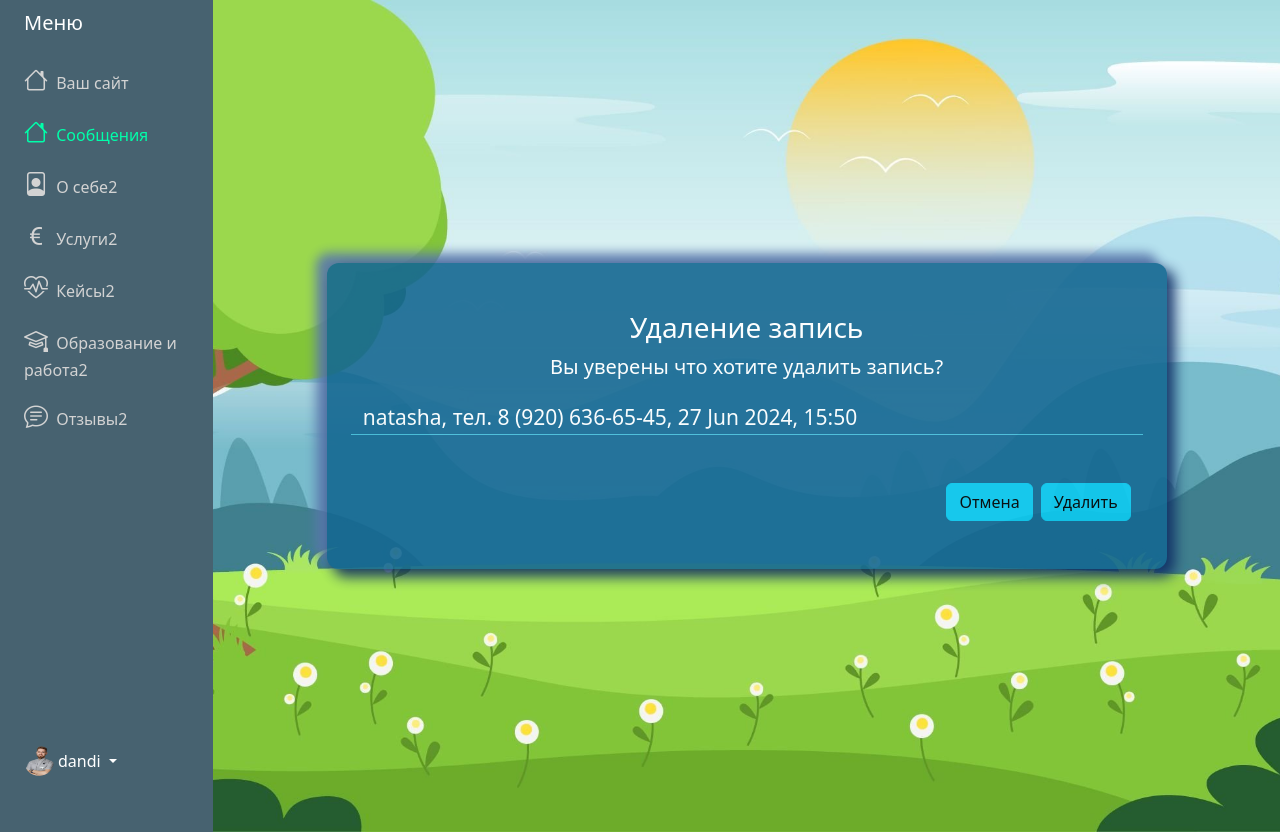
After one commit to DanDi33/doctor_site_hw, a Django app: page /adminPanel/message/delete/3 in a window 1280 px wide. The commit adds this page. Run offline with Django 5.2, Linux system fonts and the light colour scheme; a user stored in the database is signed in; data comes from the database, SQL or seed files in the repository; both versions use the stored data as it was after the commit.

Commit message:
28.06.24

```diff
--- /dev/null
+++ b/web/adminPanel/templates/adminPanel/message_confirm_delete.html
@@ -0,0 +1,42 @@
+{% extends "adminPanel/base.html" %}
+{% block content %}
+<style>
+    .admin-panel-body {
+        background-image: url('/media/fon-admin-about.jpg');
+        background-repeat: no-repeat;
+        background-size: cover;
+        background-position: center;
+    }
+</style>
+<div class="container vh-100 d-flex align-items-center">
+    <div id="innerPage">
+        <form method="post" class="form-contact">
+            {% csrf_token %}
+            <div class="row align-items-center justify-content-center">
+
+                <div class="col-12 text-white px-5 pt-5">
+
+                    <div class="lead text-center">
+                        <h3>Удаление запись</h3>
+                        <p class="text-center">Вы уверены что хотите удалить запись?</p>
+                    </div>
+                    <div class="row mt-2" style="border-bottom: 1px solid #45bdd9;">
+                        <div class="col-12 fs-4">
+
+                            <small>{{ message.name }}, тел. {{ message.phone}}, {{ message.created_at|date:"d M Y, H:i"}}</small>
+
+                        </div>
+                    </div>
+
+                    <div class="d-grid gap-2 d-md-flex justify-content-md-end pt-5 pb-5">
+                        <a href="{% url 'messages' %}" class="btn btn-info">Отмена</a>
+                        <input type="submit" class="btn btn-info" value="Удалить">
+                    </div>
+                </div>
+            </div>
+        </form>
+    </div>
+</div>
+
+
+{% endblock content%}
--- a/web/adminPanel/templates/adminPanel/messages.html
+++ b/web/adminPanel/templates/adminPanel/messages.html
@@ -40,7 +40,7 @@
                             <div class="task-controls col-3 card-text d-flex">
                                 <a class="edit px-2 ms-auto" href="{% url 'update-message' post.id %}">
                                     <i class="bi bi-pencil-square"></i></a>
-                                <a class="edit px-2" href="#"><i class="bi bi-trash"></i></a>
+                                <a class="edit px-2" href="{% url 'delete-message' post.id %}"><i class="bi bi-trash"></i></a>
                             </div>
                         </div>
                     </li>
--- a/web/adminPanel/urls.py
+++ b/web/adminPanel/urls.py
@@ -2,6 +2,7 @@ from django.urls import path
 from .views import profile
 from .views import (MessagesView,
                     UpdateMessageView,
+                    DeleteMessageView,
                     MyAboutView,
                     MyEdAndWorkView,
                     CreatePostEdAndWorkView,
@@ -18,6 +19,7 @@ from .views import (MessagesView,
 urlpatterns = [
     path('adminPanel/messages/', MessagesView.as_view(), name="messages"),
     path('adminPanel/message/update/<int:pk>', UpdateMessageView.as_view(), name="update-message"),
+    path('adminPanel/message/delete/<int:pk>', DeleteMessageView.as_view(), name="delete-message"),
 
     path('adminPanel/about/', MyAboutView.as_view(), name="about"),
 
--- a/web/adminPanel/views.py
+++ b/web/adminPanel/views.py
@@ -60,6 +60,21 @@ class UpdateMessageView(LoginRequiredMixin,UpdateView):
         context['active'] = 'messages'
         context['menu'] = request_menu(self.request)
         return context
+
+class DeleteMessageView(LoginRequiredMixin,DeleteView):
+    model = Message
+    success_url = reverse_lazy('messages')
+
+    def form_valid(self, form):
+        messages.success(self.request, "Сообщение успешно удалено.")
+        return super(DeleteMessageView, self).form_valid(form)
+
+    def get_context_data(self, **kwargs):
+        context = super(DeleteMessageView, self).get_context_data(**kwargs)
+        context['active'] = 'messages'
+        context['menu'] = request_menu(self.request)
+        return context
+
 
 class MyAboutView(LoginRequiredMixin, View):
     login_url = '/login/'
@@ -310,8 +325,6 @@ class UpdateParalaxView(LoginRequiredMixin, View):
 def request_menu(request):
     user_id = request.user.id  # Получаем id текущего пользователя
     menu = Menu.objects.filter(user_id=user_id).first()  # Используем user_id для фильтрации
-    # Если вы хотите получить доступ к определенному полю каждого объекта в QuerySet,
-    # вам нужно будет перебрать QuerySet, например:
 
     # print(f"menu - {menu.about}")
     return menu
```
Also changed, not shown: web/db.sqlite3.
